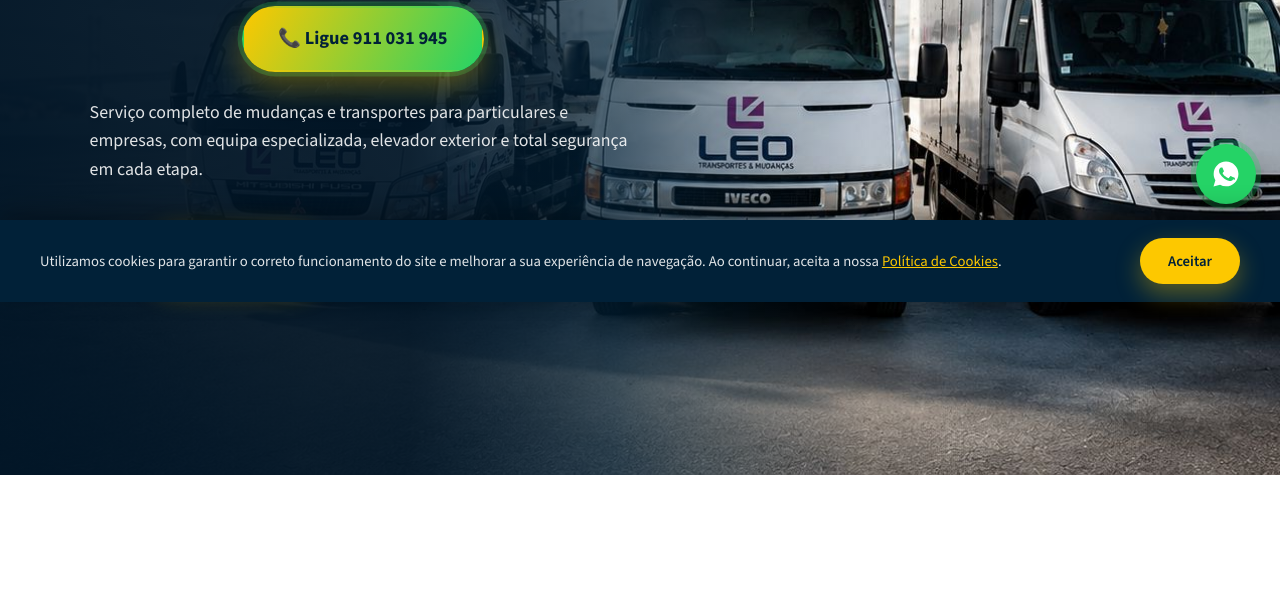
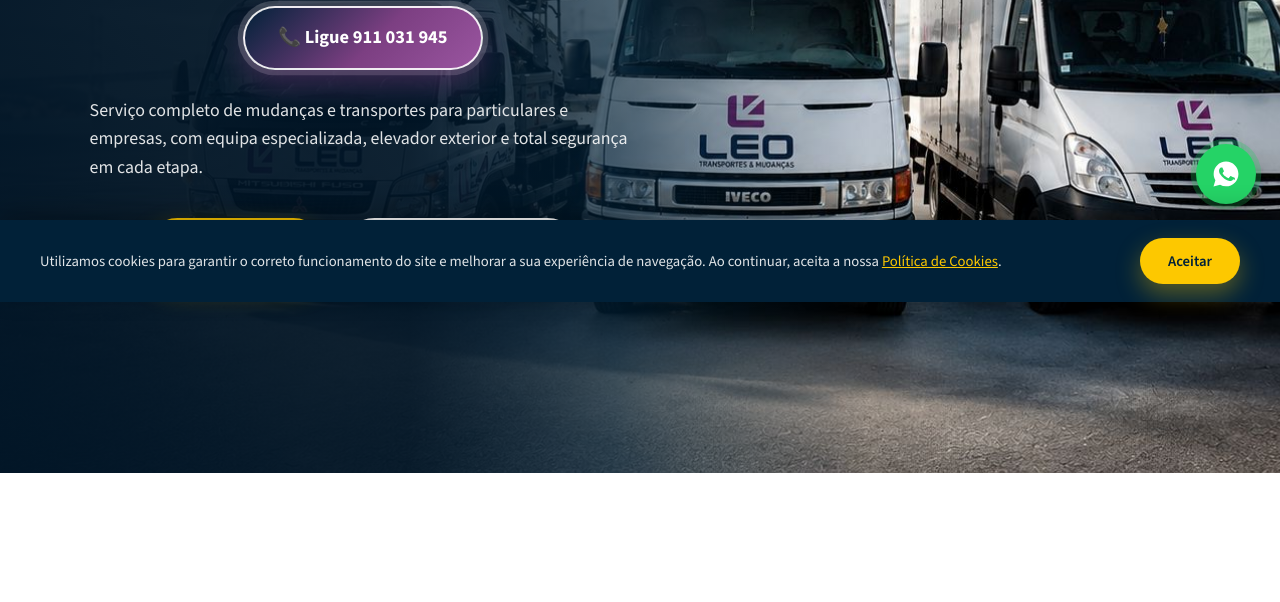
Before and after one commit to hariane9/leo-transportes-site, a plain HTML site: page index.html in a window 1280 px wide. Shown: the part 498-1100 px from the top of the page. Drawn offline with nearby package versions, Linux system fonts and the light colour scheme.

Commit message:
Versão final aprovada pelo cliente

```diff
--- a/css/style.css
+++ b/css/style.css
@@ -442,25 +442,27 @@ body.has-cookie-banner .whatsapp-float {
   align-items: center;
   gap: 10px;
   margin: 4px 0 26px;
-  padding: 16px 34px;
+  padding: 15px 33px;
+  border: 2px solid rgba(255, 255, 255, 0.9);
   border-radius: 999px;
   font-size: 1.15rem;
   font-weight: 800;
-  color: var(--color-navy);
-  background: linear-gradient(120deg, var(--color-yellow) 0%, #25d366 100%);
-  box-shadow: 0 14px 32px rgba(253, 200, 0, 0.35), 0 0 0 3px rgba(255, 255, 255, 0.15);
-  transition: transform 0.25s ease, box-shadow 0.25s ease;
+  color: var(--color-white);
+  background: linear-gradient(135deg, var(--color-navy) 0%, var(--color-purple) 55%, var(--color-purple-light) 100%);
+  box-shadow: 0 14px 32px rgba(124, 63, 130, 0.5), 0 0 0 4px rgba(255, 255, 255, 0.18);
+  transition: transform 0.25s ease, box-shadow 0.25s ease, border-color 0.25s ease;
   animation: pulse-call-btn 2.6s infinite;
 }
 
 .hero-call-btn:hover {
   transform: translateY(-3px) scale(1.02);
-  box-shadow: 0 18px 40px rgba(37, 211, 102, 0.45), 0 0 0 3px rgba(255, 255, 255, 0.25);
+  border-color: var(--color-white);
+  box-shadow: 0 18px 40px rgba(154, 85, 160, 0.6), 0 0 0 4px rgba(255, 255, 255, 0.3);
 }
 
 @keyframes pulse-call-btn {
-  0%, 100% { box-shadow: 0 14px 32px rgba(253, 200, 0, 0.35), 0 0 0 0 rgba(37, 211, 102, 0.45); }
-  50% { box-shadow: 0 14px 32px rgba(253, 200, 0, 0.35), 0 0 0 10px rgba(37, 211, 102, 0); }
+  0%, 100% { box-shadow: 0 14px 32px rgba(124, 63, 130, 0.5), 0 0 0 0 rgba(255, 255, 255, 0.35); }
+  50% { box-shadow: 0 14px 32px rgba(124, 63, 130, 0.5), 0 0 0 12px rgba(255, 255, 255, 0); }
 }
 
 .hero-sub {
```
